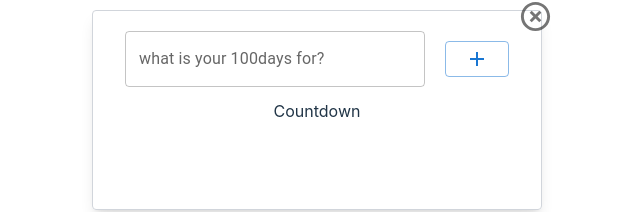
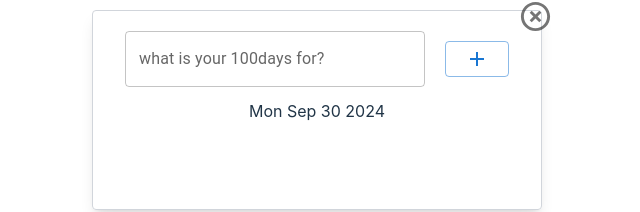
Before and after one commit to lenayoo/swift-design, a React (Vite) app: page / in a window 1280 px wide. Shown: the part 297-509 px from the top of the page, without its empty margins (323-963 px from the left). Built offline with nearby package versions, Linux system fonts and the light colour scheme.

Commit message:
update readme

```diff
--- a/src/components/Countdown.tsx
+++ b/src/components/Countdown.tsx
@@ -1,5 +1,8 @@
 const Countdown = () => {
-  return <div>Countdown</div>;
+  const today = new Date();
+  const hundredDays = new Date(today.getTime() + 100 * 24 * 60 * 60 * 1000);
+
+  return <div>{hundredDays.toDateString()}</div>;
 };
 
 export default Countdown;
```
Also changed, not shown: 1 other file (tests, documents, lock files or other folders).
